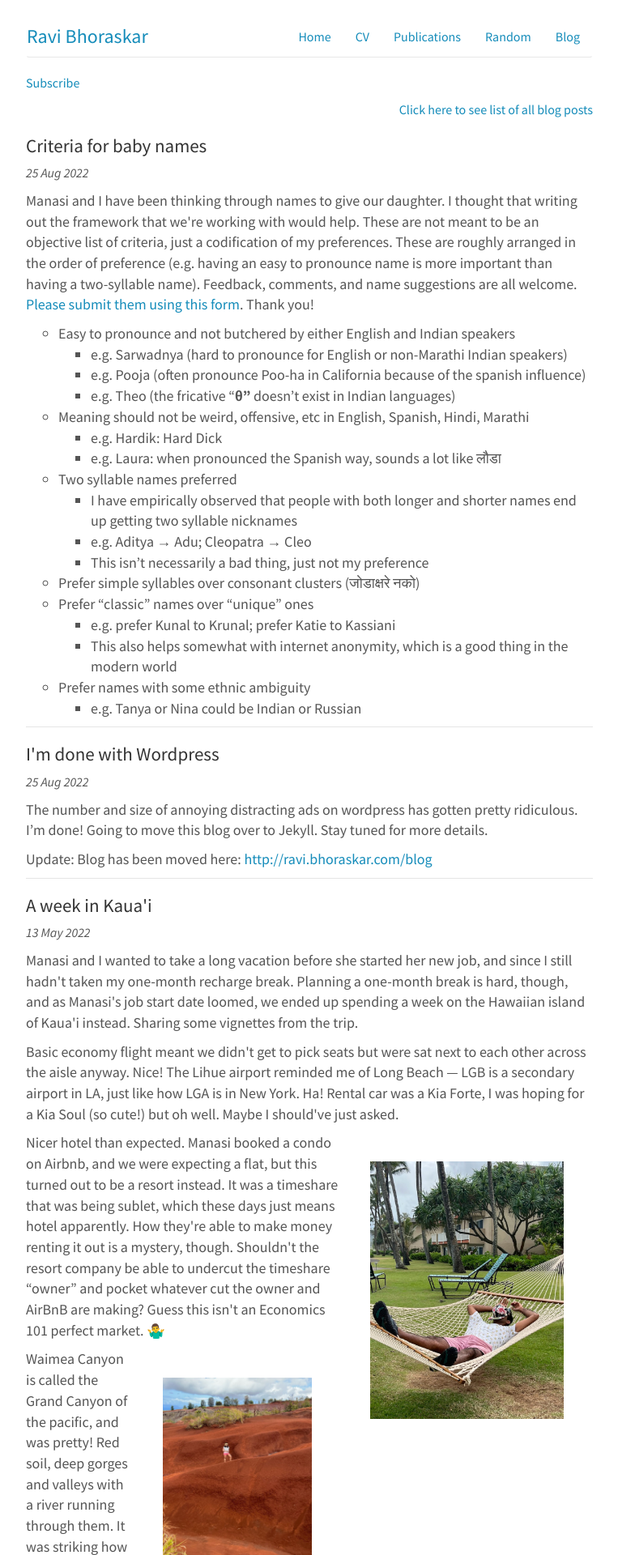
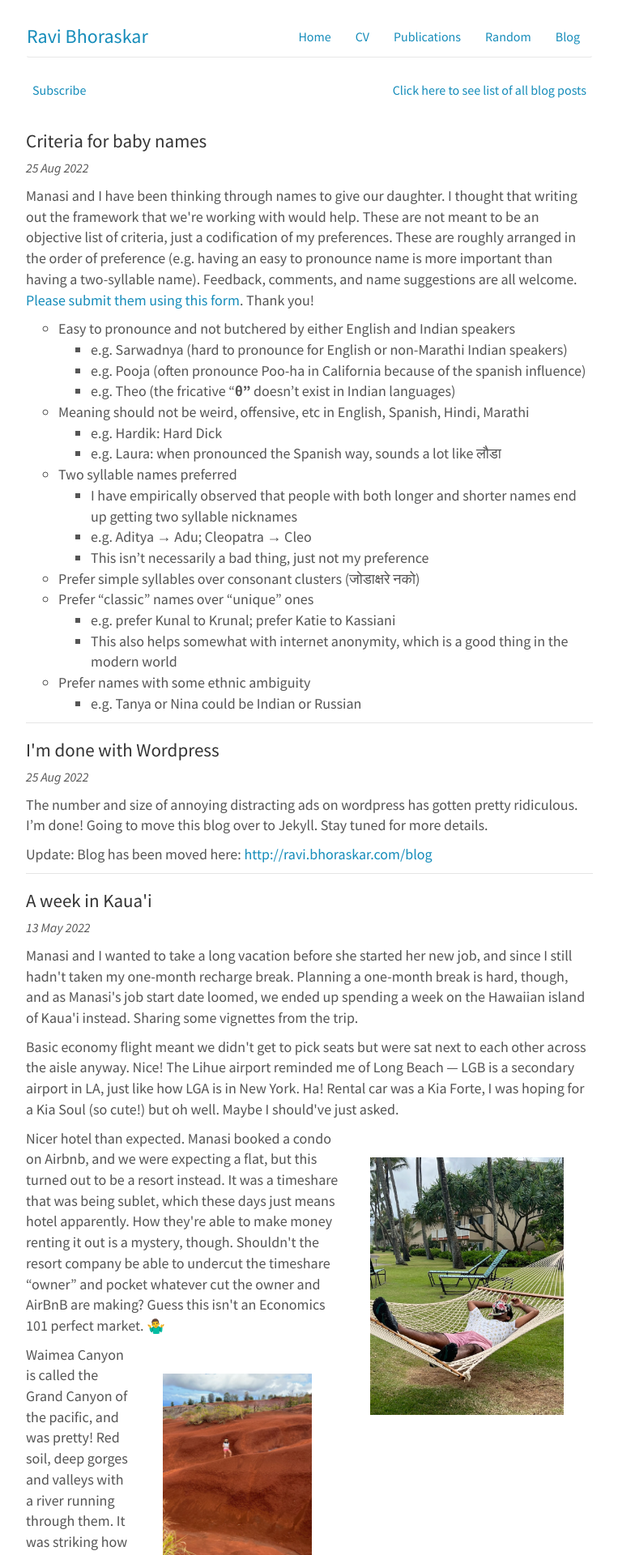
Before and after one commit to ravibhoraskar/ravibhoraskar.github.io, a Jekyll site: the page built from blog/index.html, in a window 1280 px wide. Shown: the top 1920 px of the page at 81% size, without its empty margins (258-1021 px from the left). Built offline with Jekyll 4.4.1, drawn with Linux system fonts in a browser that asks for light colours.

Commit message:
Subscribe button alignment

```diff
--- a/blog/index.html
+++ b/blog/index.html
@@ -1,13 +1,18 @@
 ---
 layout: default
 ---
-<p align="left">
-    <a href="#" onclick="showMailchimpPopup()">Subscribe</a>
-</p>
+<table class="table" width = 100%>
+    <tr>
+        <td>
+            <a href="#" onclick="showMailchimpPopup()">Subscribe</a>
+        </td>
+        <td>
+            <p align="right">
+            <a href="all.html">Click here to see list of all blog posts</a></p>
+        </td>
+    </tr>
+</table>
 
-<p align="right">
-    <a href="all.html">Click here to see list of all blog posts</a>
-</p>
 <ul class="news list-unstyled">
     {% for post in site.posts limit: site.blog_post_count%}
     {% unless post.shortnews %}
```
Also changed, not shown: css/bootstrap.min.css.
